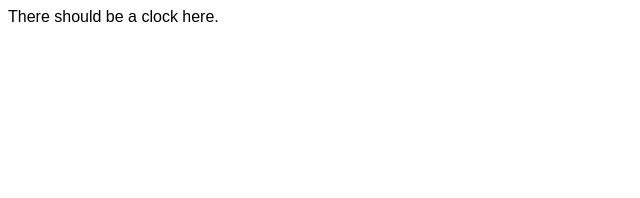
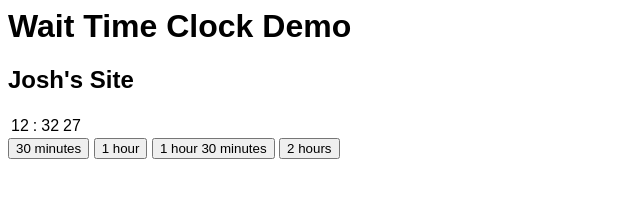
Before and after one commit to jedijashwa/wait-time-clock, a plain HTML site: page client/index.html in a window 1280 px wide. Shown: the whole page, without its empty margins (0-640 px from the left). Drawn offline with Linux system fonts and the light colour scheme.

Commit message:
Set up very basic layout for index.html

```diff
--- a/client/index.html
+++ b/client/index.html
@@ -4,6 +4,25 @@
     <link rel="stylesheet" type="text/css" href="styles.css">
   </head>
   <body>
-    There should be a clock here.
+    <div class="clock-info">
+      <h1 class="clock-name">Wait Time Clock Demo</h1>
+      <h2 class="clock-location">Josh's Site</h2>
+    </div>
+    <div class="clock">
+      <table>
+        <tr>
+          <td class="hour">12</td>
+          <td class="colon">:</td>
+          <td class="minutes">32</td>
+          <td class="seconds">27</td>
+        </tr>
+      </table>
+    </div>
+    <div class="edit">
+      <button name="time1">30 minutes</button>
+      <button name="time2">1 hour</button>
+      <button name="time3">1 hour 30 minutes</button>
+      <button name="time4">2 hours</button>
+    </div>
   </body>
 </html>
```
